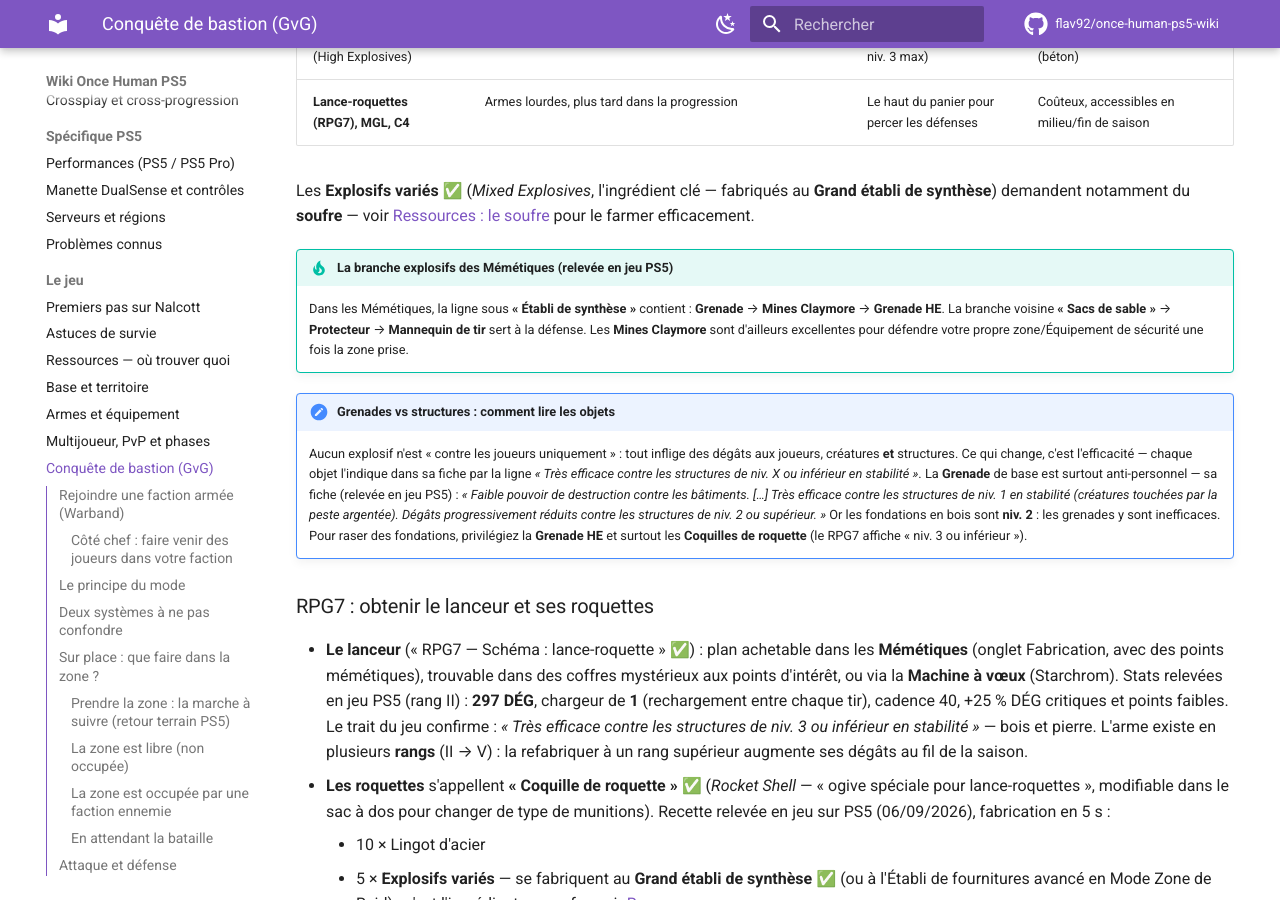
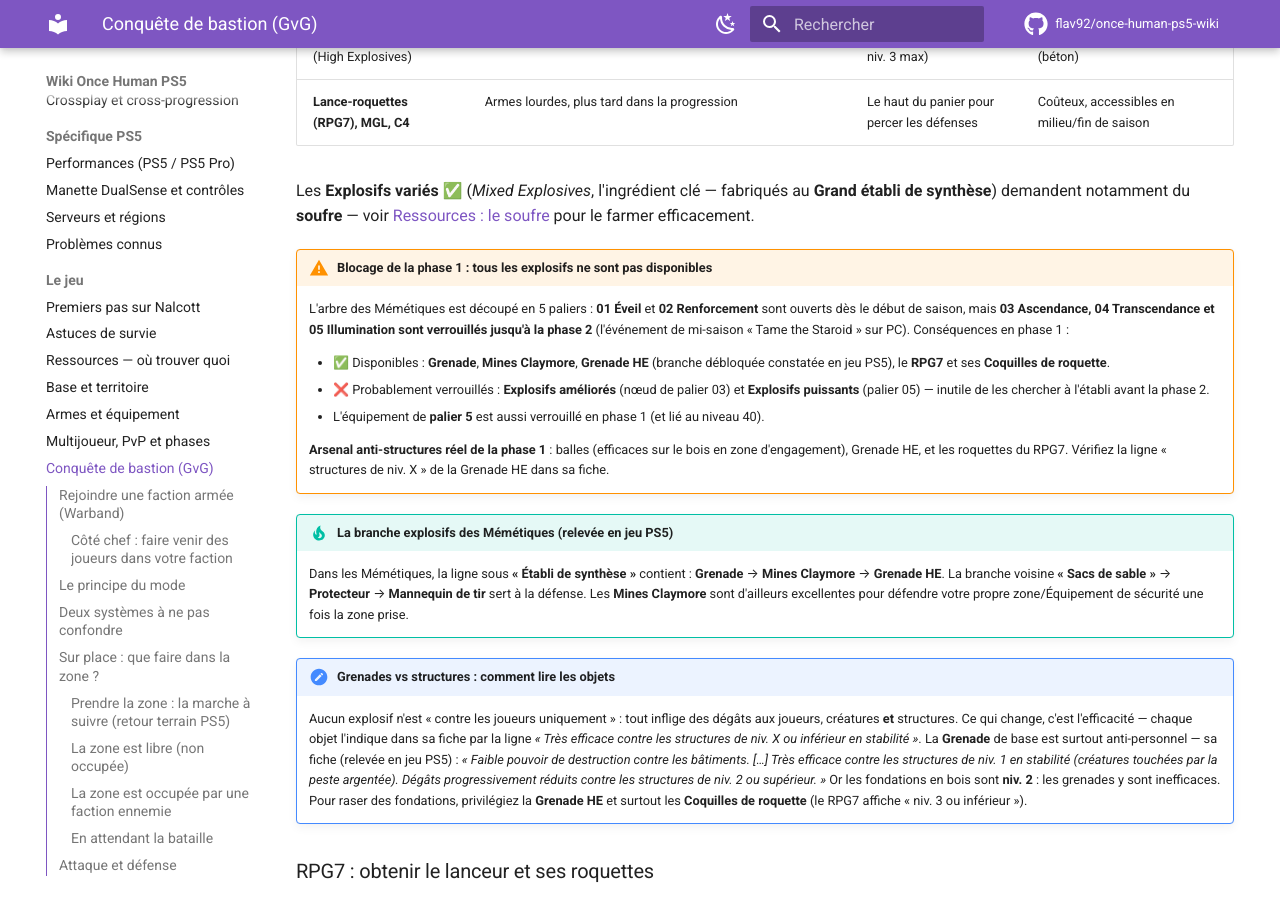
Before and after one commit to flav92/once-human-ps5-wiki, an MkDocs documentation site: the page built from docs/jeu/conquete-bastion.md, in a window 1280 px wide and 900 px high, scrolled down 4622 px. Built offline with MkDocs 1.6.1 and Material for MkDocs 9.7.7, drawn with Linux system fonts in a browser that asks for light colours; comment, search, counter and statistics services are not loaded.

Commit message:
Phase 1 : paliers Mémétiques 03-05 verrouillés, arsenal explosifs réellement disponible
Co-Authored-By: Claude Fable 5 <noreply@anthropic.com>
Claude-Session: https://claude.ai/code/session_01TCxfqbazixhXZqmCd3gYVk

```diff
--- a/docs/jeu/conquete-bastion.md
+++ b/docs/jeu/conquete-bastion.md
@@ -123,6 +123,15 @@ Une faction ennemie a posé des fondations autour de l'objectif ? Dans la zone G
 
 Les **Explosifs variés** ✅ (*Mixed Explosives*, l'ingrédient clé — fabriqués au **Grand établi de synthèse**) demandent notamment du **soufre** — voir [Ressources : le soufre](ressources.md#soufre) pour le farmer efficacement.
 
+!!! warning "Blocage de la phase 1 : tous les explosifs ne sont pas disponibles"
+    L'arbre des Mémétiques est découpé en 5 paliers : **01 Éveil** et **02 Renforcement** sont ouverts dès le début de saison, mais **03 Ascendance, 04 Transcendance et 05 Illumination sont verrouillés jusqu'à la phase 2** (l'événement de mi-saison « Tame the Staroid » sur PC). Conséquences en phase 1 :
+
+    - ✅ Disponibles : **Grenade**, **Mines Claymore**, **Grenade HE** (branche débloquée constatée en jeu PS5), le **RPG7** et ses **Coquilles de roquette**.
+    - ❌ Probablement verrouillés : **Explosifs améliorés** (nœud de palier 03) et **Explosifs puissants** (palier 05) — inutile de les chercher à l'établi avant la phase 2.
+    - L'équipement de **palier 5** est aussi verrouillé en phase 1 (et lié au niveau 40).
+
+    **Arsenal anti-structures réel de la phase 1** : balles (efficaces sur le bois en zone d'engagement), Grenade HE, et les roquettes du RPG7. Vérifiez la ligne « structures de niv. X » de la Grenade HE dans sa fiche.
+
 !!! tip "La branche explosifs des Mémétiques (relevée en jeu PS5)"
     Dans les Mémétiques, la ligne sous **« Établi de synthèse »** contient : **Grenade** → **Mines Claymore** → **Grenade HE**. La branche voisine **« Sacs de sable »** → **Protecteur** → **Mannequin de tir** sert à la défense. Les **Mines Claymore** sont d'ailleurs excellentes pour défendre votre propre zone/Équipement de sécurité une fois la zone prise.
 
```
